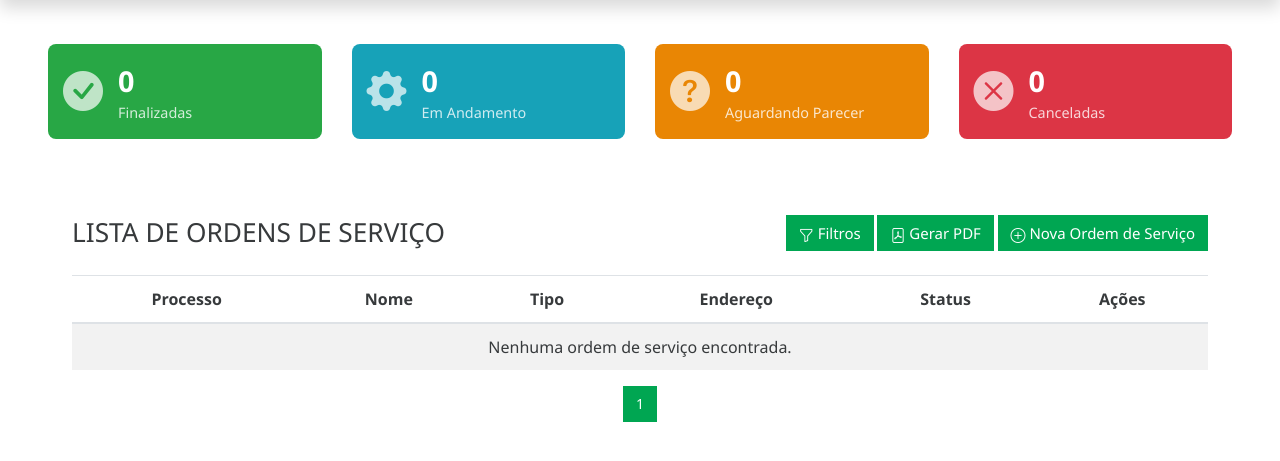
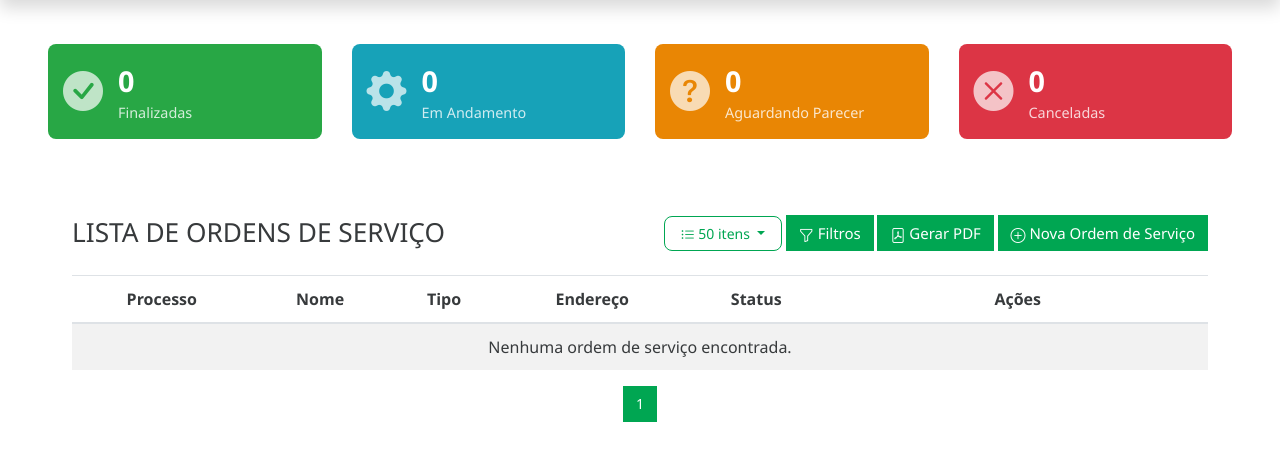
Before and after one commit to frischlander/pi2, a Django app: page / in a window 1280 px wide. Shown: the part 56-517 px from the top of the page. Run offline with Django 5.2, Linux system fonts and the light colour scheme; the visitor is signed in with stand-in values (Sample User, id 1); data that the repository does not hold is empty; some libraries are stand-ins or nearby versions.

```diff
--- a/conectacaa/caaordserv/views.py
+++ b/conectacaa/caaordserv/views.py
@@ -20,7 +20,10 @@ def index(request):
     tipo = request.GET.get('tipo', '')
     endereco = request.GET.get('endereco', '').strip()
     status = request.GET.get('status', '')
+    data_inicial = request.GET.get('data_inicial', '')
+    data_final = request.GET.get('data_final', '')
     page = request.GET.get('page', '1')
+    per_page = int(request.GET.get('per_page', '50'))
 
     # Inicia a query
     ordens_list = OrdemServico.objects.all()
@@ -36,10 +39,14 @@ def index(request):
         ordens_list = ordens_list.filter(endereco__icontains=endereco)
     if status:
         ordens_list = ordens_list.filter(status=status)
+    if data_inicial:
+        ordens_list = ordens_list.filter(data_criacao__gte=data_inicial)
+    if data_final:
+        ordens_list = ordens_list.filter(data_criacao__lte=data_final)
 
     # Ordena e aplica a paginação
     ordens_list = ordens_list.order_by('-processo')
-    paginator = Paginator(ordens_list, 10)
+    paginator = Paginator(ordens_list, per_page)
 
     try:
         ordens = paginator.page(page)
@@ -55,13 +62,16 @@ def index(request):
         'total_canceladas': ordens_list.filter(status='cancelada').count(),
         'is_paginated': True,
         'page_obj': ordens,
+        'per_page': per_page,
         # Adiciona os valores dos filtros para manter o estado do formulário
         'filtros': {
             'processo': processo,
             'nome': nome,
             'tipo': tipo,
             'endereco': endereco,
-            'status': status
+            'status': status,
+            'data_inicial': data_inicial,
+            'data_final': data_final
         }
     }
 
--- a/conectacaa/templates/caaordserv/index.html
+++ b/conectacaa/templates/caaordserv/index.html
@@ -57,6 +57,17 @@
     <div class="d-flex justify-content-between align-items-center mb-4">
         <h3 class="text-center mb-0">LISTA DE ORDENS DE SERVIÇO</h3>
         <div>
+            <div class="dropdown d-inline-block me-3">
+                <button class="btn btn-outline-success dropdown-toggle" type="button" id="perPageDropdown" data-bs-toggle="dropdown" aria-expanded="false">
+                    <i class="bi bi-list-ul me-1"></i> {{ per_page }} itens
+                </button>
+                <ul class="dropdown-menu dropdown-menu-end" aria-labelledby="perPageDropdown">
+                    <li><a class="dropdown-item {% if per_page == 10 %}active{% endif %}" href="?per_page=10">10 itens</a></li>
+                    <li><a class="dropdown-item {% if per_page == 25 %}active{% endif %}" href="?per_page=25">25 itens</a></li>
+                    <li><a class="dropdown-item {% if per_page == 50 %}active{% endif %}" href="?per_page=50">50 itens</a></li>
+                    <li><a class="dropdown-item {% if per_page == 100 %}active{% endif %}" href="?per_page=100">100 itens</a></li>
+                </ul>
+            </div>
             <button type="button" class="btn btn-success me-2" data-bs-toggle="modal" data-bs-target="#filtroModal">
                 <i class="bi bi-funnel"></i> Filtros
             </button>
@@ -135,6 +146,18 @@
                                     </select>
                                 </div>
                             </div>
+                            <div class="col-md-6">
+                                <div class="form-group">
+                                    <label class="form-label">Data Inicial</label>
+                                    <input type="date" class="form-control" name="data_inicial" value="{{ filtros.data_inicial }}">
+                                </div>
+                            </div>
+                            <div class="col-md-6">
+                                <div class="form-group">
+                                    <label class="form-label">Data Final</label>
+                                    <input type="date" class="form-control" name="data_final" value="{{ filtros.data_final }}">
+                                </div>
+                            </div>
                         </div>
                     </div>
                     <div class="modal-footer">
@@ -156,13 +179,13 @@
             <th scope="col" class="text-center">Tipo</th>
             <th scope="col" class="text-center">Endereço</th>
             <th scope="col" class="text-center">Status</th>
-            <th scope="col" class="text-center">Ações</th>
+            <th scope="col" class="text-center" style="min-width: 200px;">Ações</th>
           </tr>
         </thead>
         <tbody>
           {% for ordem in ordens %}
           <tr>
-            <th scope="row" class="text-center">{{ ordem.processo }}</th>
+            <th scope="row" class="text-center">{{ ordem.get_processo_display }}</th>
             <td class="text-center">{{ ordem.nome_solicitante }}</td>
             <td class="text-center">{{ ordem.get_tipo_display }}</td>
             <td class="text-center">{{ ordem.endereco }}</td>
@@ -268,7 +291,12 @@
 
 <style>
 .btn-sm {
-    margin-right: 5px;
+    margin-right: 8px;
+    padding: 0.25rem 0.5rem;
+}
+
+.btn-sm:last-child {
+    margin-right: 0;
 }
 
 .modal-header {
@@ -399,6 +427,67 @@
 .form-select {
     background-color: #fff;
 }
+
+/* Estilos do dropdown de itens por página */
+.dropdown-menu {
+    border: none;
+    box-shadow: 0 0.5rem 1rem rgba(0, 0, 0, 0.15);
+    border-radius: 0.5rem;
+    padding: 0.5rem 0;
+}
+
+.dropdown-item {
+    padding: 0.5rem 1.5rem;
+    color: #495057;
+    font-size: 0.875rem;
+    transition: all 0.2s ease;
+}
+
+.dropdown-item:hover {
+    background-color: #f8f9fa;
+    color: #00a652;
+}
+
+.dropdown-item.active {
+    background-color: #00a652;
+    color: white;
+}
+
+.btn-outline-success {
+    color: #00a652;
+    border-color: #00a652;
+    padding: 0.375rem 1rem;
+    font-size: 0.875rem;
+    border-radius: 0.5rem;
+    transition: all 0.2s ease;
+}
+
+.btn-outline-success:hover {
+    background-color: #00a652;
+    color: white;
+    border-color: #00a652;
+}
+
+.btn-outline-success:focus {
+    box-shadow: 0 0 0 0.2rem rgba(0, 166, 82, 0.25);
+}
+
+/* Ajuste do espaçamento dos botões de ação */
+.btn-sm {
+    margin-right: 8px;
+    padding: 0.25rem 0.5rem;
+}
+
+.btn-sm:last-child {
+    margin-right: 0;
+}
+
+/* Ajuste da largura da coluna de ações */
+.table th:last-child,
+.table td:last-child {
+    min-width: 200px;
+    white-space: nowrap;
+}
 </style>
 
 <script>
@@ -443,6 +532,44 @@ document.addEventListener('DOMContentLoaded', function() {
         pageInput.value = page;
         filtroForm.appendChild(pageInput);
     }
+
+    // Remove o evento antigo do seletor de itens por página
+    const perPageSelect = document.getElementById('per_page');
+    if (perPageSelect) {
+        perPageSelect.remove();
+    }
+
+    // Adiciona o evento para manter os parâmetros de URL ao mudar itens por página
+    const dropdownItems = document.querySelectorAll('.dropdown-item');
+    dropdownItems.forEach(item => {
+        item.addEventListener('click', function(e) {
+            e.preventDefault();
+            const urlParams = new URLSearchParams(window.location.search);
+            urlParams.set('per_page', this.getAttribute('href').split('=')[1]);
+            urlParams.set('page', '1'); // Volta para a primeira página
+            window.location.href = '?' + urlParams.toString();
+        });
+    });
+
+    // Adiciona validação para as datas
+    const dataInicial = document.querySelector('input[name="data_inicial"]');
+    const dataFinal = document.querySelector('input[name="data_final"]');
+
+    if (dataInicial && dataFinal) {
+        dataInicial.addEventListener('change', function() {
+            if (dataFinal.value && this.value > dataFinal.value) {
+                alert('A data inicial não pode ser maior que a data final');
+                this.value = '';
+            }
+        });
+
+        dataFinal.addEventListener('change', function() {
+            if (dataInicial.value && this.value < dataInicial.value) {
+                alert('A data final não pode ser menor que a data inicial');
+                this.value = '';
+            }
+        });
+    }
 });
 </script>
 {% endblock content %}
```
Also changed, not shown: conectacaa/caaordserv/models.py (+5 -3 lines), conectacaa/caaordserv/migrations/0002_remove_data_processo.py (added), 1 other file.
